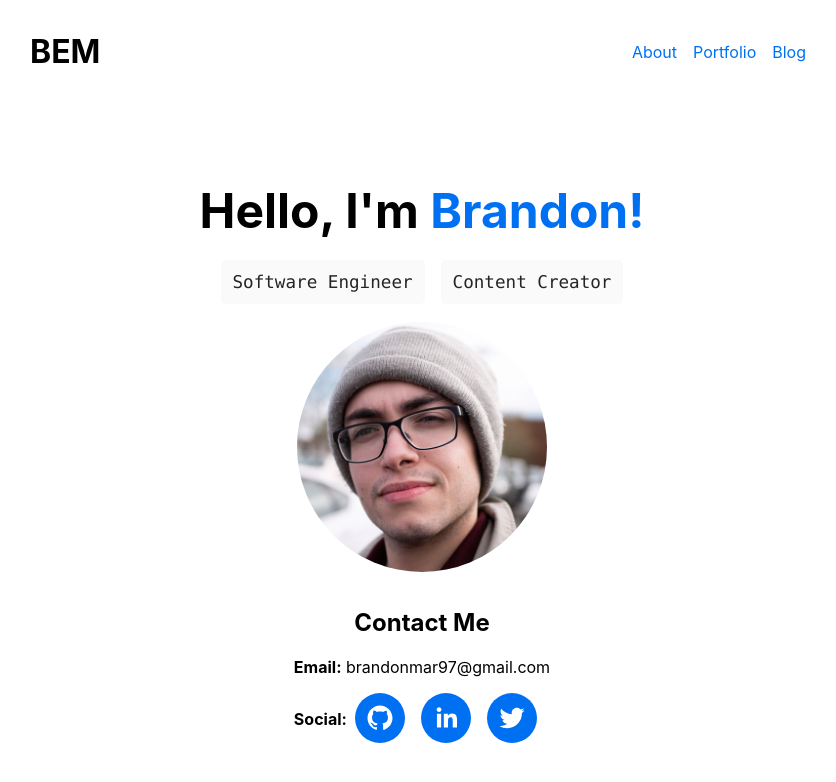
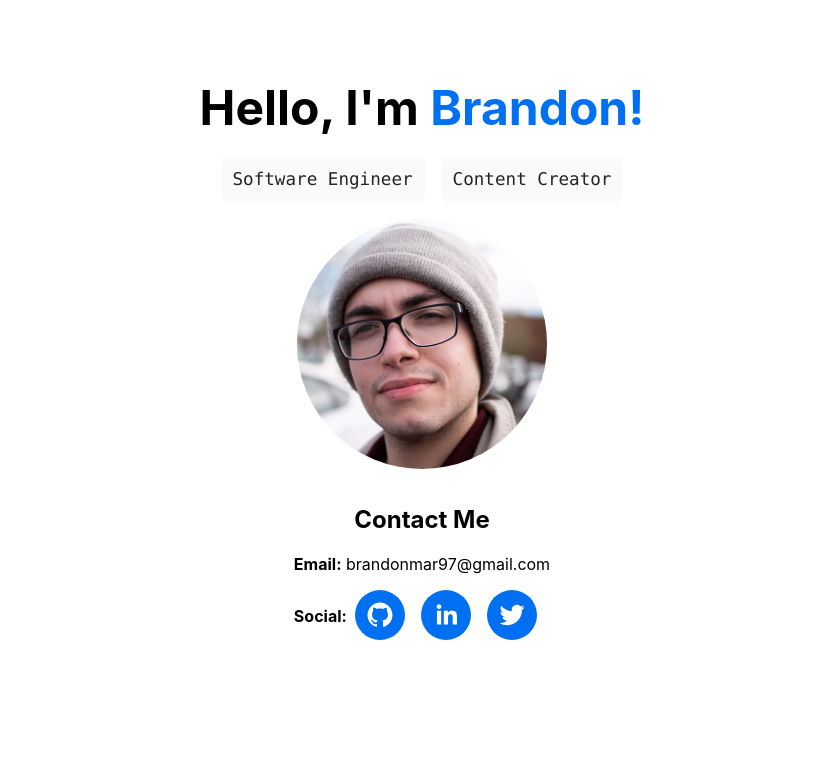
Before and after one commit to branmar97/my-mdx-blog, a Next.js app: page / in a window 1280 px wide. Shown: the top 782 px of the page, without its empty margins (218-1054 px from the left). Built offline with nearby package versions, Linux system fonts and the light colour scheme.

Commit message:
remove nav from app

```diff
--- a/pages/_app.js
+++ b/pages/_app.js
@@ -2,21 +2,7 @@ import '../styles/globals.css'
 import Link from 'next/link'
 
 function MyApp({ Component, pageProps }) {
-  return (
-    <div className="container">
-        <div className="navbar">
-          <div className="logo">
-            <Link href="/"><a>BEM</a></Link>
-          </div>
-          <div className="nav">
-            <div className="nav-item"><Link href="/about"><a>About</a></Link></div>
-            <div className="nav-item"><Link href="/portfolio"><a>Portfolio</a></Link></div>
-            <div className="nav-item"><Link href="/blog"><a>Blog</a></Link></div>
-          </div>
-      </div>
-      <Component {...pageProps} />
-    </div>
-  )
+  return <Component {...pageProps} />
 }
 
 export default MyApp
```
